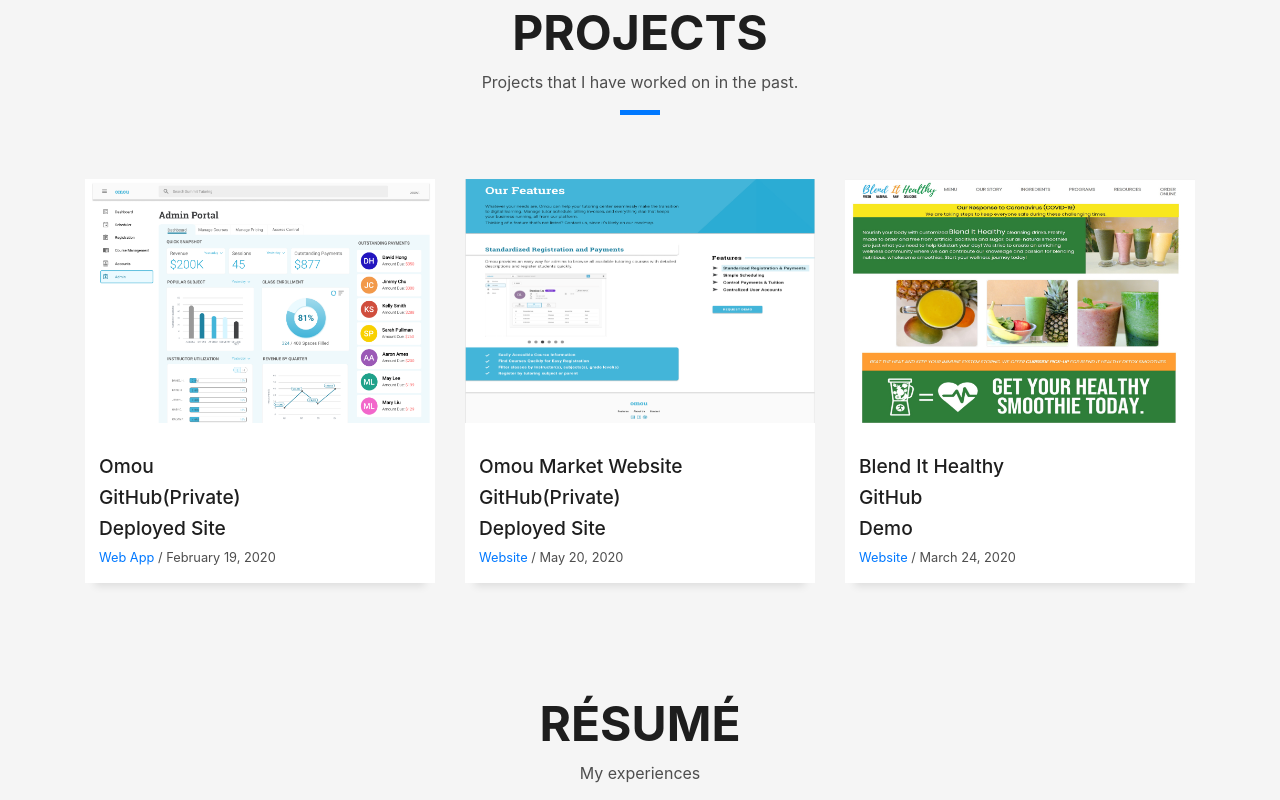
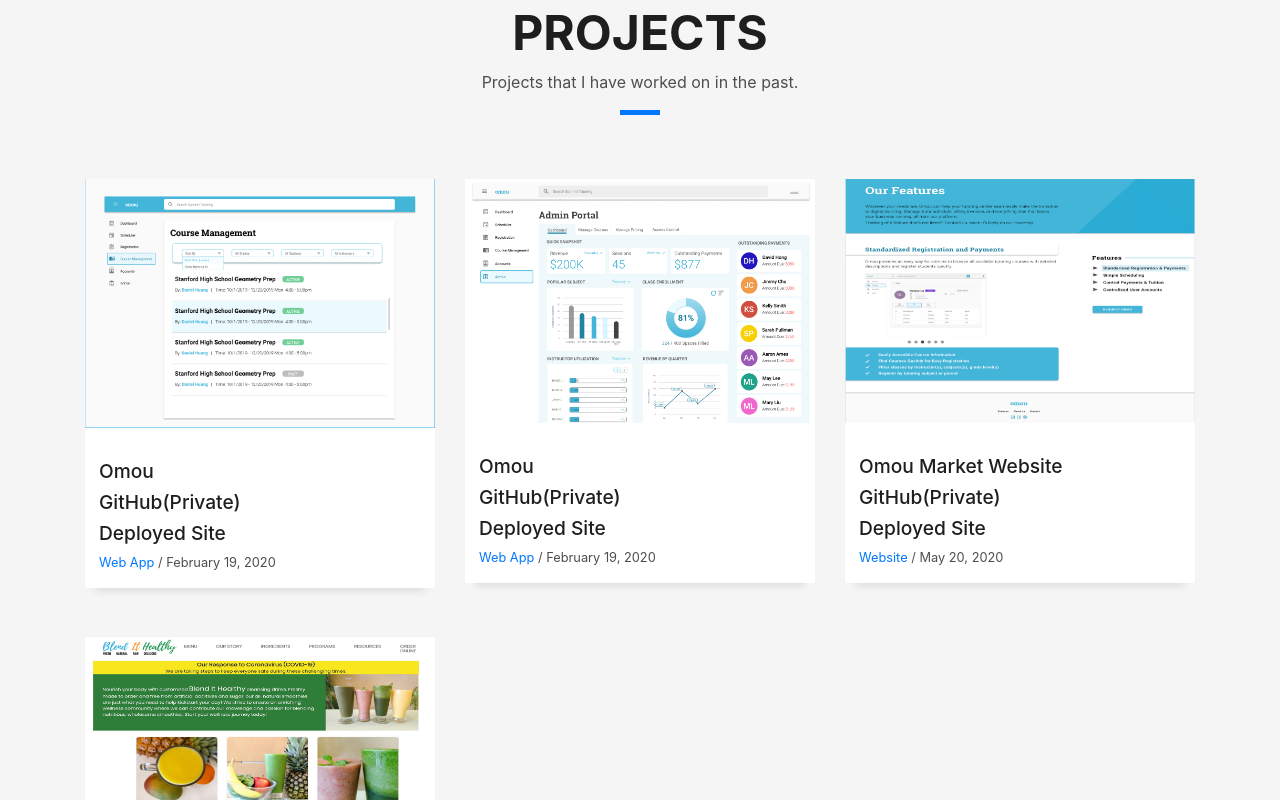
Before and after one commit to clam1987/Professional-Portfolio, a plain HTML site: page index.html in a window 1280 px wide. Shown: the part 2000-2800 px from the top of the page. Drawn offline with nearby package versions, Linux system fonts and the light colour scheme.

Commit message:
updated resume + projects

```diff
--- a/index.html
+++ b/index.html
@@ -310,6 +310,49 @@
         <div class="row">
           <div class="col-md-4">
             <div class="work-box">
+              <a href="./assets/images/course-management.png" data-lightbox="gallary-mf">
+                <div class="work-img">
+                  <img
+                    src="./assets/images/course-management.png"
+                    alt="course-management"
+                    class="img-fluid"
+                  />
+                </div>
+                <div class="work-content">
+                  <div class="row">
+                    <div class="col-sm-8">
+                      <h2 class="w-title">Omou</h2>
+                      <h2 class="g-title">
+                        <a
+                          class="github"
+                          href="#"
+                          >GitHub(Private)</a
+                        >
+                      </h2>
+                      <h2 class="l-title">
+                        <a
+                          class="live"
+                          href="https://www.omoulearning.com/login"
+                          >Deployed Site</a
+                        >
+                      </h2>
+                      <div class="w-more">
+                        <span class="w-ctegory">Web App</span> /
+                        <span class="w-date">February 19, 2020</span>
+                      </div>
+                    </div>
+                    <div class="col-sm-4">
+                      <div class="w-like">
+                        <span class="ion-ios-plus-outline"></span>
+                      </div>
+                    </div>
+                  </div>
+                </div>
+              </a>
+            </div>
+          </div>
+          <div class="col-md-4">
+            <div class="work-box">
               <a href="./assets/images/Admindashboard.png" data-lightbox="gallary-mf">
                 <div class="work-img">
                   <img
```
Also changed, not shown: assets/images/course-management.png (added), assets/resume/Resume.png, 1 other file.
